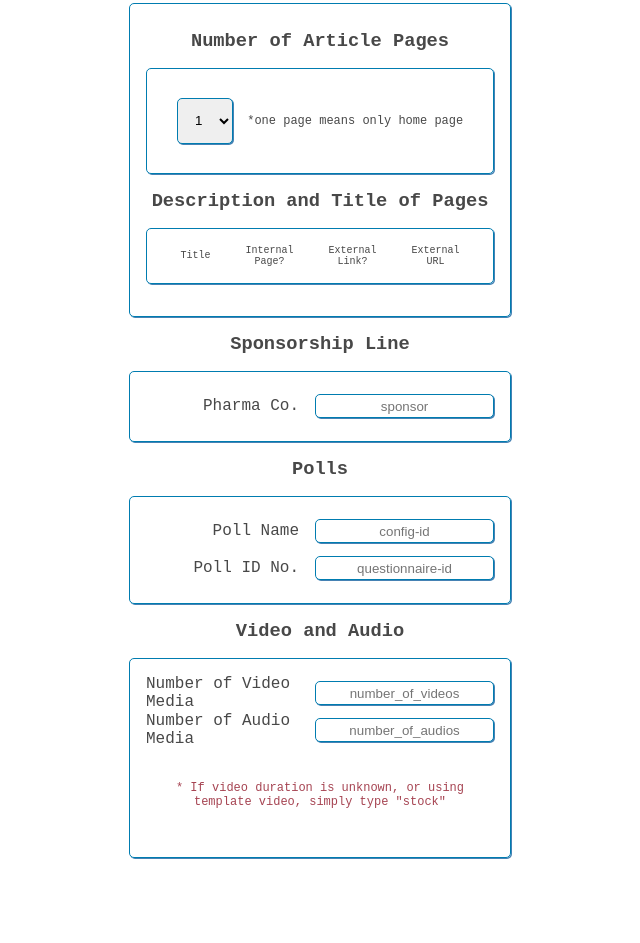
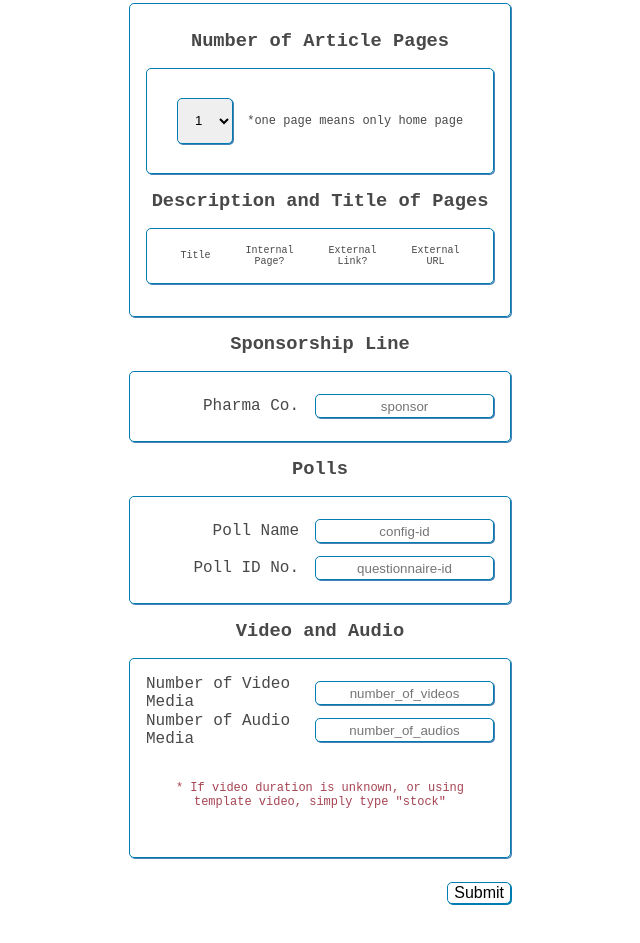
Before and after one commit to rsolomonjr/infosite-starter, a plain HTML site: page dist/index.html in a window 1280 px wide. Shown: the part 619-1562 px from the top of the page, without its empty margins (320-960 px from the left). Before the commit the page ends 1525 px from the top, so only its background shows below. Drawn offline with nearby package versions, Linux system fonts and the light colour scheme.

Commit message:
Submit Button - 2022.10.18

```diff
--- a/dist/index.html
+++ b/dist/index.html
@@ -2,14 +2,13 @@
 <html lang="en" >
 <head>
   <meta charset="UTF-8">
-  <title>CodePen - Infosite Starter</title>
+  <title>Infosite Starter</title>
   <link rel="stylesheet" href="./style.css">
 
 </head>
 <body>
 <!-- partial:index.partial.html -->
 <div class="infosite_tool_layout">
-
   <h1>Infosite Starter Tool</h1>
   <h4><em>*Basic Kit for Initial Infosite Build</em></h4>
 
@@ -113,6 +112,7 @@
 
       </div>
     </div>
+    <div><input class="infosite_submitButton" type="submit" value="Submit"></div>
   </form>
 </div>
 <!-- partial -->
--- a/dist/style.css
+++ b/dist/style.css
@@ -43,6 +43,14 @@ select {
   border: thin solid var(--tool-blue);
   border-radius: 5px;
   box-shadow: 1px 1px steelblue;
+}
+
+input[type="submit"] {
+  border: thin solid var(--tool-blue);
+  border-radius: 5px;
+  box-shadow: 1px 1px #007cb0;
+  background: #fff;
+  font-size: 16px
 }
 
 div[id^="infosite_"],
@@ -154,6 +162,11 @@ input[type="text"] {
   margin: 1em 0;
 }
 
+form :last-child {
+  display: flex;
+  justify-content: right
+}
+
 @media screen and (max-width: 500px) {
   .infosite_tool_layout {
     font-size: 75%;
--- a/src/style.css
+++ b/src/style.css
@@ -43,6 +43,14 @@ select {
   border: thin solid var(--tool-blue);
   border-radius: 5px;
   box-shadow: 1px 1px steelblue;
+}
+
+input[type="submit"] {
+  border: thin solid var(--tool-blue);
+  border-radius: 5px;
+  box-shadow: 1px 1px #007cb0;
+  background: #fff;
+  font-size: 16px
 }
 
 div[id^="infosite_"],
@@ -154,6 +162,11 @@ input[type="text"] {
   margin: 1em 0;
 }
 
+form :last-child {
+  display: flex;
+  justify-content: right
+}
+
 @media screen and (max-width: 500px) {
   .infosite_tool_layout {
     font-size: 75%;
```
Also changed, not shown: src/index.html (+1 -1 lines), dist/script.js (line endings or trailing spaces).
